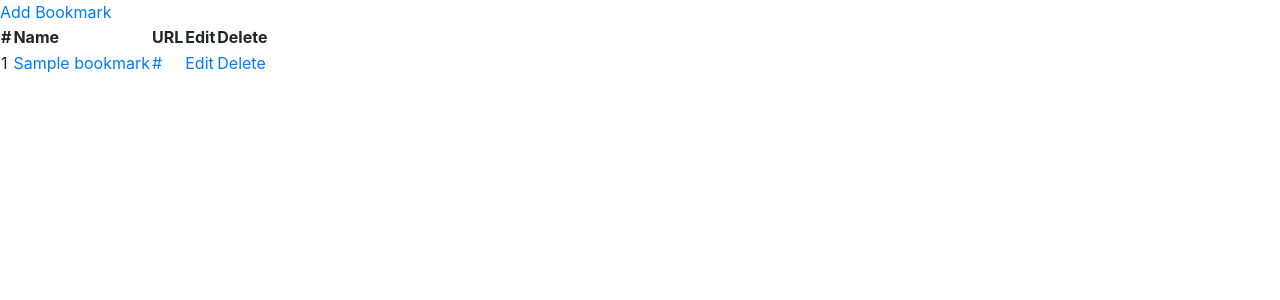
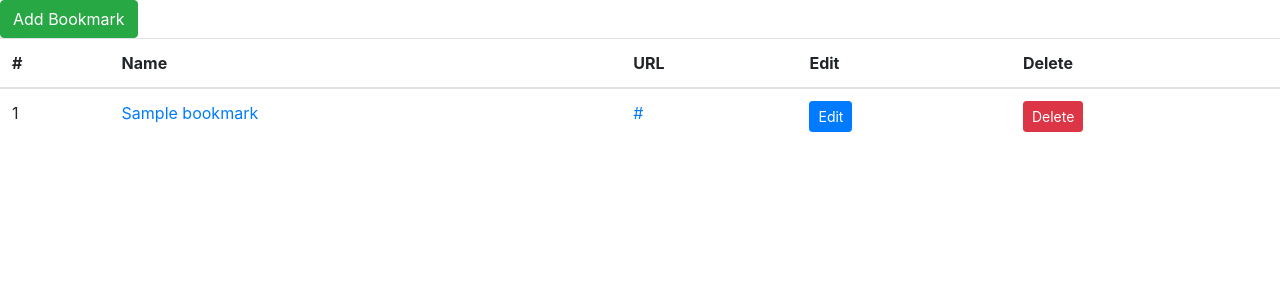
Before and after one commit to vinszip999/Network-Programming-2, a Django app: template bookmark/templates/bookmark/bookmark_list.html in a window 1280 px wide. Shown: the top 300 px of the page. Run offline with Django 3.2, Linux system fonts and the light colour scheme; the template is opened without the code that fills it: most values are stand-ins (such as "Sample title", 1, 10 or a date in 2020); some libraries are stand-ins or nearby versions.

Commit message:
Bootstrap bookmark_list, create, detail, update, confirm_delete

```diff
--- a/bookmark/templates/bookmark/bookmark_create.html
+++ b/bookmark/templates/bookmark/bookmark_create.html
@@ -6,6 +6,6 @@
 <form action="" method="post">
     {% csrf_token %}
     {{ form.as_p }}
-    <input type="submit" value="Add">
+    <input type="submit" value="Add" class="btn btn-success">
 </form>
 {% endblock %}
--- a/bookmark/templates/bookmark/bookmark_detail.html
+++ b/bookmark/templates/bookmark/bookmark_detail.html
@@ -5,5 +5,5 @@
 {% block content %}
     <h1>{{ bookmark.name }}</h1>
     <a href="{{ bookmark.url }}" target="_blank">{{ bookmark.url }}</a>
-    <a href="{% url 'bookmark:list' %}">Go to Bookmark List</a>
+    <a href="{% url 'bookmark:list' %}" class="btn btn-warning">Go to Bookmark List</a>
 {% endblock %}
--- a/bookmark/templates/bookmark/bookmark_list.html
+++ b/bookmark/templates/bookmark/bookmark_list.html
@@ -3,8 +3,10 @@
 {% block title %}Bookmark List{% endblock %}
 
 {% block content %}
-<a href="{% url 'bookmark:add' %}">Add Bookmark</a>
-<table>
+<div class="btn-group">
+    <a href="{% url 'bookmark:add' %}" class="btn btn-success">Add Bookmark</a>
+</div>
+<table class="table">
     <thead>
     <tr>
         <th>#</th>
@@ -21,9 +23,9 @@
             <td><a href="{% url 'bookmark:detail' pk=bookmark.pk %}">{{ bookmark.name }}</a></td>
 {#            pk=bookmark.id로 "id"를 써도 되지만, 아직 "pk"를 많이 쓰고 있기 때문에 pk=bookmark.pk로 변경해줌 #}
             <td><a href="{{ bookmark.url }}" target="_blank">{{ bookmark.url }}</a></td>
-            <td><a href="{% url 'bookmark:edit' pk=bookmark.pk %}">Edit</a></td>
+            <td><a href="{% url 'bookmark:edit' pk=bookmark.pk %}" class="btn btn-primary btn-sm">Edit</a></td>
 {#            원래라면 url을 '/bookmark/edit/1' 이렇게 작성해야 하지만, 'bookmark:edit' 작성함!! #}
-            <td><a href="{% url 'bookmark:delete' pk=bookmark.pk %}">Delete</a></td>
+            <td><a href="{% url 'bookmark:delete' pk=bookmark.pk %}" class="btn btn-danger btn-sm">Delete</a></td>
         </tr>
     {% endfor %}
     </tbody>
--- a/bookmark/templates/bookmark/bookmark_update.html
+++ b/bookmark/templates/bookmark/bookmark_update.html
@@ -6,6 +6,6 @@
 <form action="" method="post">
     {% csrf_token %}
     {{ form.as_ul }}
-    <input type="submit" value="Edit">
+    <input type="submit" value="Edit" class="btn btn-primary">
 </form>
 {% endblock %}
```
Also changed, not shown: bookmark/templates/bookmark/bookmark_confirm_delete.html (+5 -3 lines).
